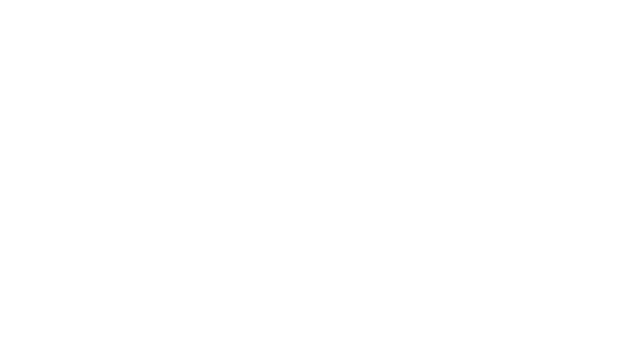
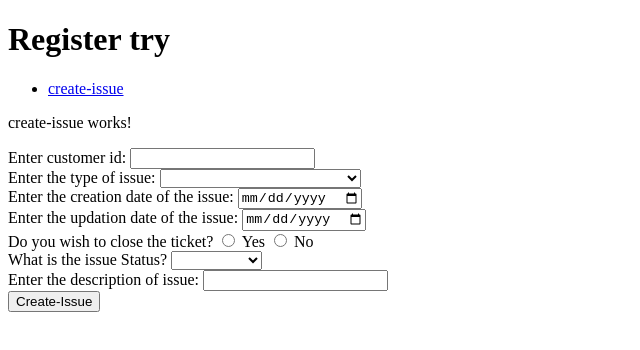
Before and after one commit to Gokul-R07/Online-Customer-Service-Center-Angular, an Angular app: page /create-issue in a window 1280 px wide. Before the commit this address led to /. Shown: the top 350 px of the page, without its empty margins (0-640 px from the left). Built offline with nearby package versions, Linux system fonts and the light colour scheme.

Commit message:
first commit

```diff
--- a/src/app/app-routing.module.ts
+++ b/src/app/app-routing.module.ts
@@ -1,10 +1,14 @@
 import { NgModule } from '@angular/core';
 import { RouterModule, Routes } from '@angular/router';
-
-const routes: Routes = [];
+import { CreateIssueComponent } from './components/create-issue/create-issue.component';
+const routes: Routes = [
+  {path:'create-issue',component:CreateIssueComponent}
+];
 
 @NgModule({
   imports: [RouterModule.forRoot(routes)],
   exports: [RouterModule]
 })
-export class AppRoutingModule { }
+export class AppRoutingModule {
+
+}
--- a/src/app/app.component.html
+++ b/src/app/app.component.html
@@ -1,3 +1,8 @@
 
+<h1>Register try</h1>
 
+  <ul id="fordisplay">
+    <li><a routerLink="create-issue">create-issue</a></li>
+    <!-- <li><a routerLink="/register">View All Customers</a></li> -->
+  </ul>
 <router-outlet></router-outlet>
--- /dev/null
+++ b/src/app/components/create-issue/create-issue.component.html
@@ -0,0 +1,43 @@
+<p>create-issue works!</p>
+<form name="issue" (submit)="addIssueToCustomer()">
+    <label class="form-label" for="customerId">Enter customer id: </label>
+    <input type="number" id="customerId" name="customerId" required [(ngModel)]="customer.customerId"><br>
+    <label class="form-label" for="issueType">Enter the type of issue: </label>
+    <select class="form-select" name="issueType" id="issueType" for="issueType" required [(ngModel)]="issue.issueType">
+        <option value="Engine problems">Engine problems</option>
+        <option value="Transmission issues">Transmission issues</option>
+        <option value="Electrical system malfunctions">Electrical system malfunctions</option>
+        <option value="Brake system failures">Brake system failures</option>
+        <option value="Suspension problems">Suspension problems</option>
+        <option value="Cooling system troubles">Cooling system troubles</option>
+        <option value="Steering issues">Steering issues</option>
+        <option value="Exhaust system malfunctions">Exhaust system malfunctions</option>
+        <option value="Fuel system problems">Fuel system problems</option>
+        <option value="1Tire-related issues">Tire-related issues</option>
+    </select><br>
+    <label class="form-label" for="issueCreationDate">Enter the creation date of the issue:  </label>
+    <input type="date" id="issueCreationDate" name="issueCreationDate" required [(ngModel)]="issue.issueCreationDate"><br>
+    <label class="form-label" for="issueUpdationDate">Enter the updation date of the issue: </label>
+    <input type="date" id="issueUpdationDate" name="issueUpdationDate" required [(ngModel)]="issue.issueUpdationdate" ><br>
+    <label class="form-label" for="ticketclose">Do you wish to close the ticket? </label>
+        <label>
+        <input type="radio" id="yes" name="ticketclose" value="Yes" required [(ngModel)]="issue.ticketclose">
+        Yes
+        </label>
+        <label>
+        <input type="radio" id="no" name="ticketclose" value="no" required [(ngModel)]="issue.ticketclose">
+        No
+        </label><br>
+        <label class="form-label" for="issueStatus">What is the issue Status? </label>
+      <select class="form-select" name="issueStatus" id="issueStatus" for="issueStatus" required [(ngModel)]="issue.issueStatus" >
+            <option value="open">Open</option>
+            <option value="inProgress">In Progress</option>
+            <option value="pending">Pending</option>
+            <option value="resolved">Resolved</option>
+            <option value="closed">Closed</option>
+         </select>
+         <br>
+        <label class="form-label" for="issueDescription">Enter the description of issue: </label>
+        <input type="text" id="issueDescription" name="issueDescription" required [(ngModel)]="issue.issueDescription"><br>
+    <input type="submit" value="Create-Issue">
+</form>
--- /dev/null
+++ b/src/app/components/create-issue/create-issue.component.ts
@@ -0,0 +1,36 @@
+import { Component } from '@angular/core';
+import { Router } from '@angular/router';
+import { CreateIssueService } from '../../services/CreateIssue.service';
+import { Customer } from '../../model/customer';
+import { Issue } from '../../model/issue';
+@Component({
+  selector: 'app-create-issue',
+  templateUrl: './create-issue.component.html',
+  styleUrls: ['./create-issue.component.css']
+})
+export class CreateIssueComponent {
+// addIssueToCustomer() {
+// throw new Error('Method not implemented.');
+// }
+  customer:Customer=new Customer()
+  issue:Issue=new Issue()
+  data:any
+  error:string=""
+  constructor(private CreateIssueService: CreateIssueService,private router:Router) { }
+  addIssueToCustomer(){
+    this.CreateIssueService. addIssueToCustomer(this.customer.customerId,this.issue).subscribe(
+      {
+        next: (data) => {
+          console.log(data);
+          this.error=""
+          this.data = data;
+        },
+        error: (err) => {
+          this.error=err.error
+          console.log(err)
+        }
+      }
+    )
+  }
+
+}
--- /dev/null
+++ b/src/app/model/customer.ts
@@ -0,0 +1,14 @@
+import { Issue } from "./issue";
+
+export class Customer{
+    public name: string="";
+    public email:string="";
+    public password:string="";
+    public city:string="";
+    public phoneNumber:number | undefined;
+    public issueList:Issue[]=new Array();
+    public customerId?:number | undefined;
+    constructor(){
+
+    }
+}
--- /dev/null
+++ b/src/app/model/issue.ts
@@ -0,0 +1,12 @@
+export class Issue{
+    public issueType: string="";
+    public issueCreationDate:Date=new Date();
+    public issueUpdationdate:Date=new Date();
+    public ticketclose:boolean=false;
+    public issueStatus:string="";
+    public issueDescription:string="";
+    public issueId?:number;
+    constructor(){
+
+    }
+}
--- /dev/null
+++ b/src/app/services/CreateIssue.service.ts
@@ -0,0 +1,16 @@
+import { HttpClient } from '@angular/common/http';
+import { Injectable } from '@angular/core';
+import { Observable } from 'rxjs';
+@Injectable({
+    providedIn: 'root'
+  })
+export class CreateIssueService {
+
+    constructor(private httpClient:HttpClient) { }
+
+    addIssueToCustomer(customerId: number | undefined, issueDetails: any): Observable<any> {
+      return this.httpClient.post(`http://localhost:8080/issue/${customerId}`, issueDetails);
+    }
+
+
+  }
```
Also changed, not shown: src/app/app.module.ts (+10 -4 lines), src/app/components/create-issue/create-issue.component.css (added), 1 other file (tests, documents, lock files or other folders).
